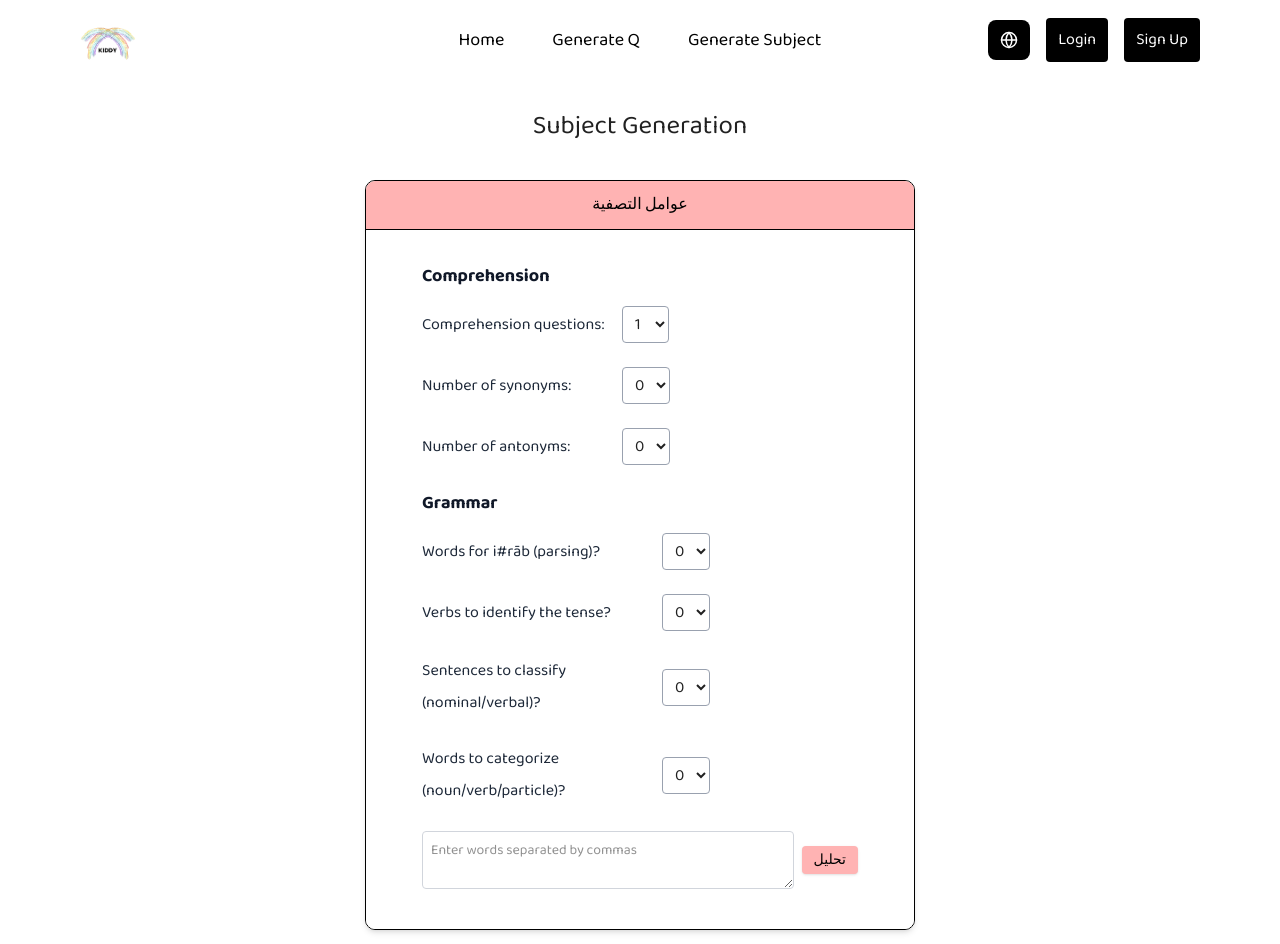
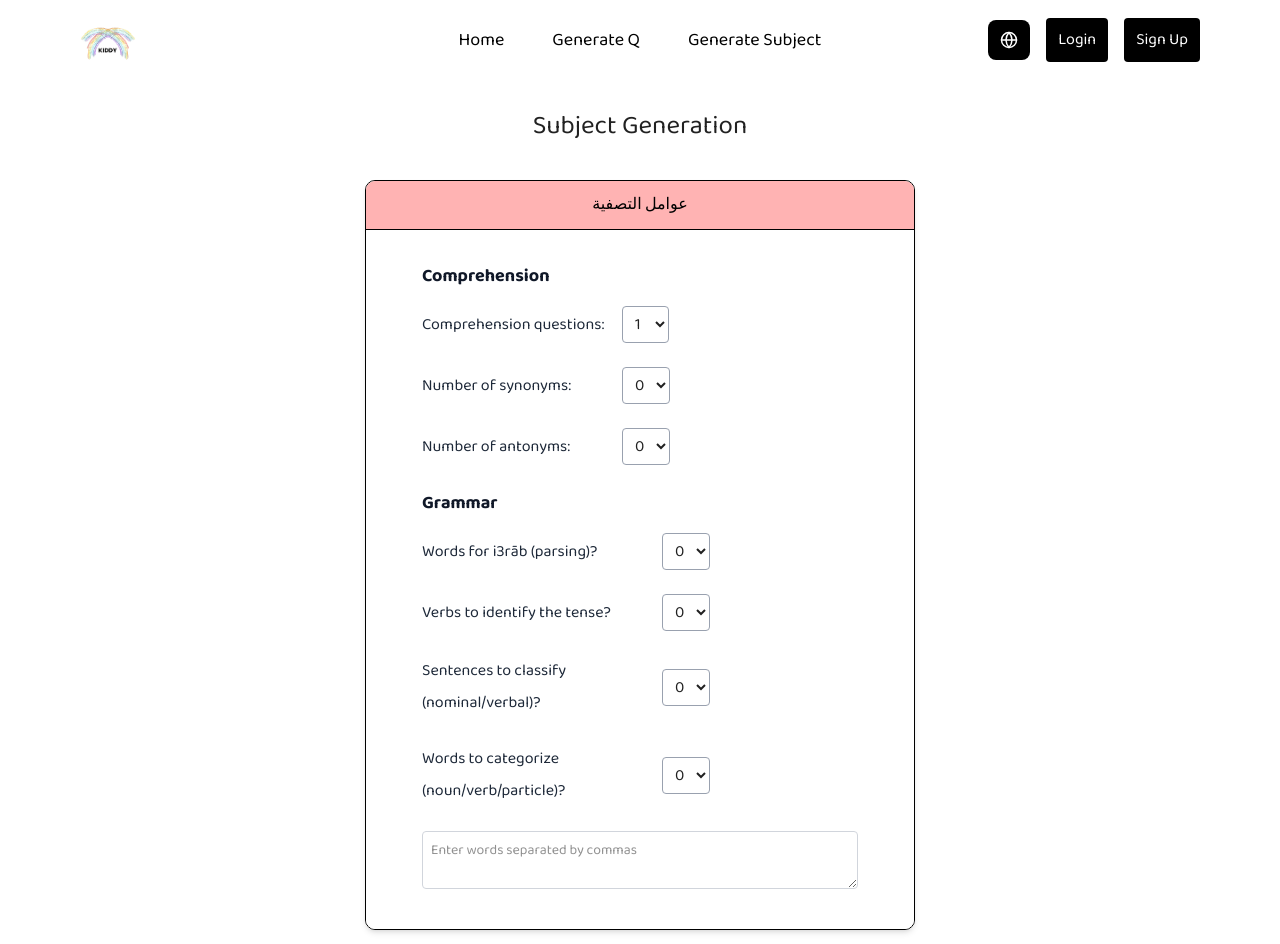
Before and after one commit to lynlyna04/AQG, a React (Vite) app in the folder QG/: page /generate-subjectopt in a window 1280 px wide. Shown: the top 944 px of the page. Built offline with nearby package versions, Linux system fonts and the light colour scheme.

Commit message:
the preview appears after generating and it's always in arabic and there's a loading screen each time u edit the settings and preview won't change until u press generate....FINALLY

```diff
--- a/QG/src/Subjectopt.jsx
+++ b/QG/src/Subjectopt.jsx
@@ -25,12 +25,17 @@ function Subjectopt() {
   // For the preview block, always use Arabic settings regardless of useLanguage
   const previewIsArabic = true;
 
+  const handleChange = (event) => {
+    setUserInputWords(event.target.value);
+    handleParseWords();
+  };
+
   function handleParseWords() {
     const words = userInputWords
       .split(/[,،]/) // Regex to split on either , or ،
       .map(word => word.trim())
       .filter(Boolean);
-    setTempParsedWords(words); // Store in temporary state
+    setParsedWords(words); // Store in temporary state
   }
 
   useEffect(() => {
@@ -76,7 +81,7 @@ function Subjectopt() {
     // Apply the temporary values to the actual preview state
     setI3rabCount(tempI3rabCount);
     setQCount(tempQCount);
-    setParsedWords(tempParsedWords);
+    handleParseWords();
 
     // Get new i3rab words based on the newly set i3rabCount
     if (tempI3rabCount > 0 && previewText) {
@@ -166,7 +171,7 @@ function Subjectopt() {
               {/* iʿrāb Question */}
               <div className="flex items-center mb-6">
                 <p className="text-gray-800 w-60">
-                  {language === "ar" ? "كم عدد الكلمات المطلوبة للإعراب؟" : "Words for i#rāb (parsing)?"}
+                  {language === "ar" ? "كم عدد الكلمات المطلوبة للإعراب؟" : "Words for i3rāb (parsing)?"}
                 </p>
                 <select
                   className="border border-gray-400 rounded px-2 py-1"
@@ -222,14 +227,14 @@ function Subjectopt() {
                   rows="2"
                   placeholder={language === "ar" ? "أدخل الكلمات مفصولة بفواصل" : "Enter words separated by commas"}
                   value={userInputWords}
-                  onChange={(e) => setUserInputWords(e.target.value)}
+                  onChange={handleChange}
                 />
-                <button
+                {/*<button
                   onClick={handleParseWords}
                   className="bg-[#FFB3B3] text-black font-semibold px-3 py-1 rounded shadow hover:bg-[#ffa1a1] transition text-sm"
                 >
                   تحليل
-                </button>
+                </button>*/}
               </div>
             </div>
           </div>
```
